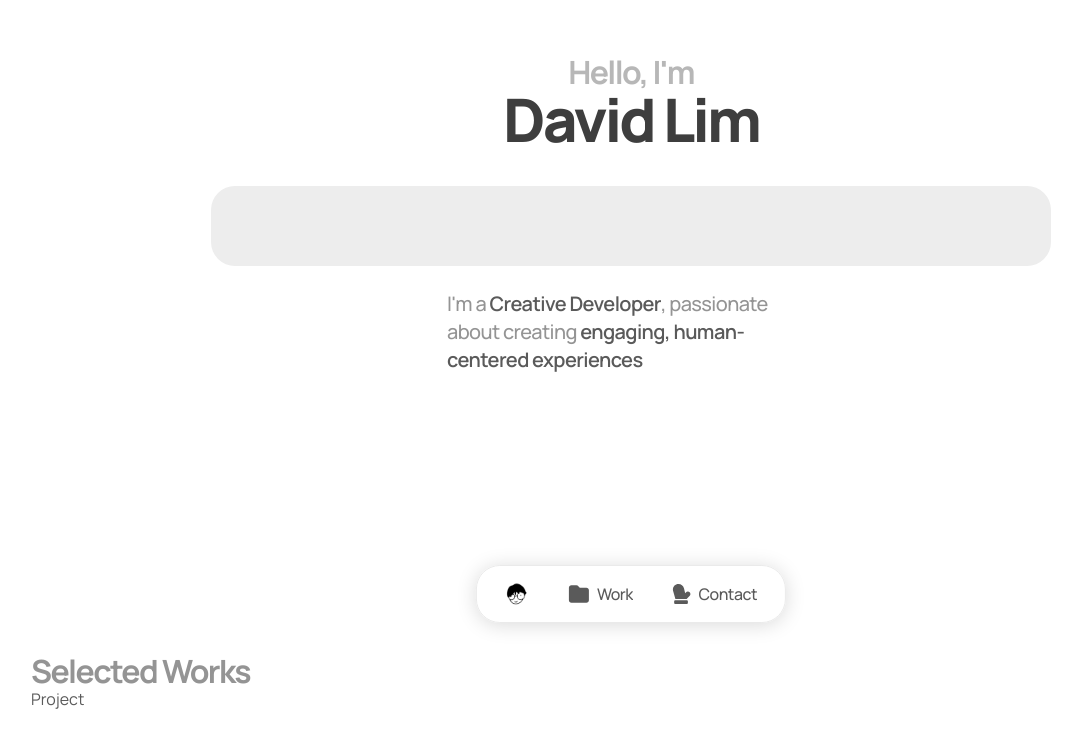
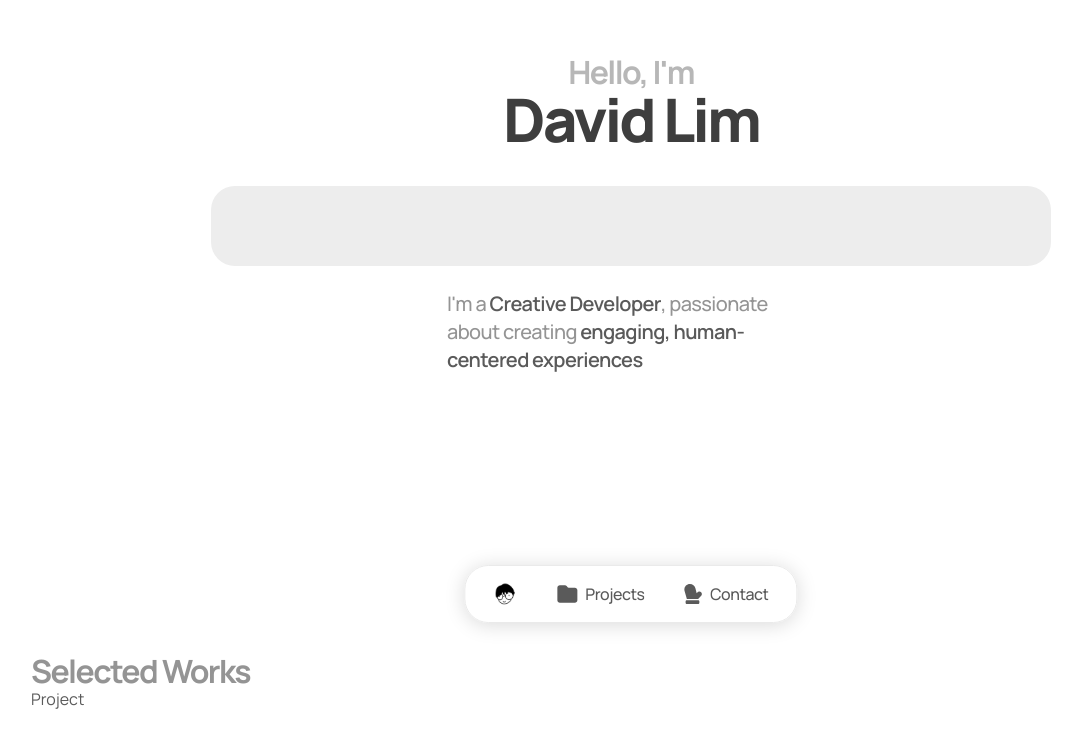
Before and after one commit to dave-lims/dave-lims.github.io, a React (Vite) app: page / in a window 1280 px wide. Shown: the part 145-892 px from the top of the page, without its empty margins (9-1091 px from the left). Built offline with nearby package versions, Linux system fonts and the light colour scheme.

Commit message:
Selected tab logic

```diff
--- a/src/components/NavBar/NavBar.jsx
+++ b/src/components/NavBar/NavBar.jsx
@@ -5,6 +5,7 @@ import { FontAwesomeIcon } from "@fortawesome/react-fontawesome";
 import logo from "../../assets/melol.png";
 
 const NavBar = () => {
+  const [selected, setSelected] = useState("home");
   const [indicator, setIndicator] = useState({
     left: 0,
     width: 0,
@@ -14,15 +15,30 @@ const NavBar = () => {
   return (
     <nav className={styles.NavBar}>
       <ul>
-        <Tab setIndicator={setIndicator} href="#home">
+        <Tab
+          setIndicator={setIndicator}
+          selected={selected}
+          setSelected={setSelected}
+          label="Home"
+        >
           <img src={logo} alt="logo" />
           {/* <p>Home</p> */}
         </Tab>
-        <Tab setIndicator={setIndicator} href="#projects">
+        <Tab
+          setIndicator={setIndicator}
+          label="projects"
+          selected={selected}
+          setSelected={setSelected}
+        >
           <FontAwesomeIcon icon="folder" className={styles.Icon} />
-          <p>Work</p>
+          <p>Projects</p>
         </Tab>
-        <Tab setIndicator={setIndicator} href="#contact">
+        <Tab
+          setIndicator={setIndicator}
+          label="contact"
+          selected={selected}
+          setSelected={setSelected}
+        >
           <FontAwesomeIcon icon="mitten" className={styles.Icon} />
           <p>Contact</p>
         </Tab>
@@ -33,25 +49,27 @@ const NavBar = () => {
   );
 };
 
-const Tab = ({ children, setIndicator, href }) => {
+const Tab = ({ children, setIndicator, label, selected, setSelected }) => {
   const ref = useRef();
 
   return (
-    <li style={{ zIndex: 10 }}>
+    <li style={{ zIndex: 1 }}>
       <a
-        href={href}
+        href={`#${label}`}
         ref={ref}
         onClick={() => {
           if (!ref?.current) return; // If the ref is not found, return
 
           const { width } = ref.current.getBoundingClientRect();
 
+          setSelected(label);
           setIndicator({
             left: ref.current.offsetLeft,
             width,
             opacity: 1,
           });
         }}
+        className={selected == label ? styles.Selected : ""}
       >
         {children}
       </a>
@@ -76,7 +94,9 @@ const Indicator = ({ position }) => {
 Tab.propTypes = {
   children: PropTypes.node.isRequired,
   setIndicator: PropTypes.func.isRequired,
-  href: PropTypes.string.isRequired,
+  label: PropTypes.string.isRequired,
+  selected: PropTypes.string.isRequired,
+  setSelected: PropTypes.func.isRequired,
 };
 
 Indicator.propTypes = {
--- a/src/components/NavBar/NavBar.module.scss
+++ b/src/components/NavBar/NavBar.module.scss
@@ -40,6 +40,10 @@ a {
   }
 }
 
+.Selected {
+  color: white;
+}
+
 img {
   width: 1.5rem;
 }
@@ -53,4 +57,5 @@ img {
   height: 100%;
   background-color: blue;
   z-index: 0;
+  mix-blend-mode: difference;
 }
```
